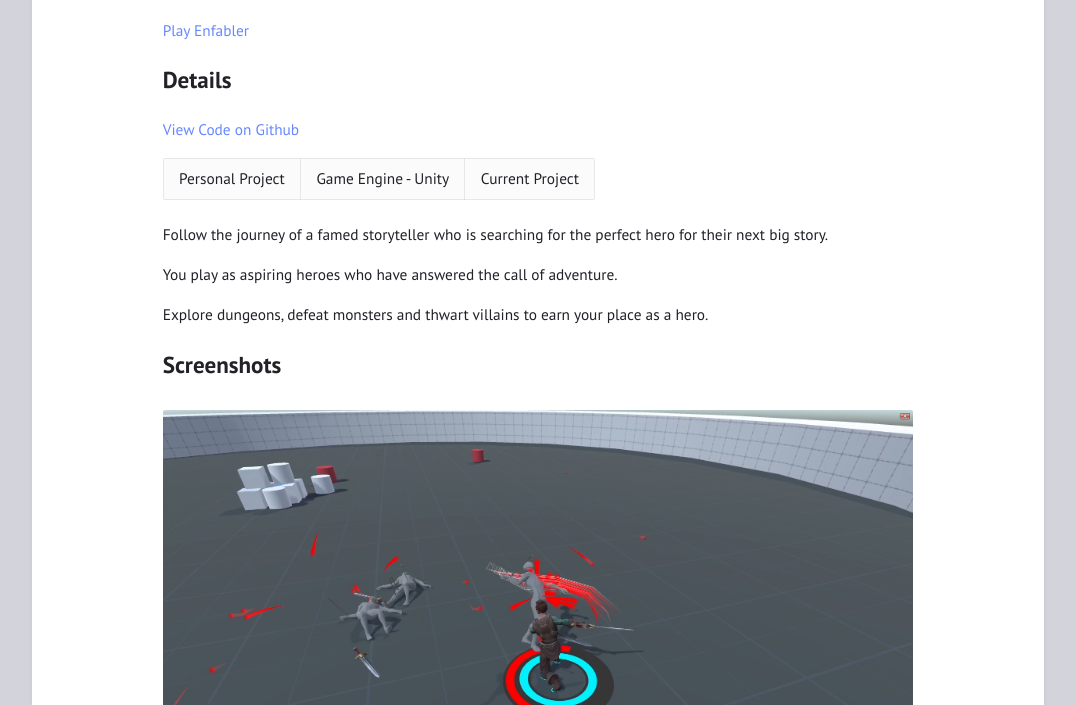
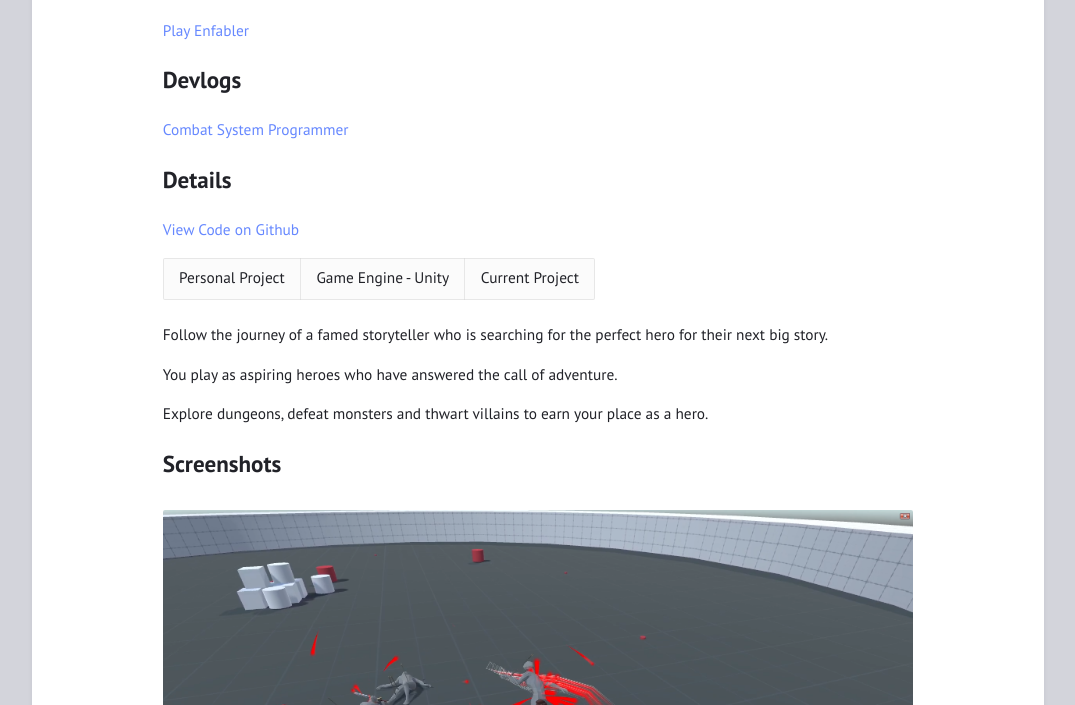
Before and after one commit to andrewscott02/andrewscott02.github.io, a Jekyll site: the page built from projects/enfabler.md, in a window 1280 px wide and 900 px high, scrolled down 417 px, cut to the strip 195-900 px from the top of the window. Shown: the whole strip, without its empty margins (102-1177 px from the left). Built offline with Jekyll 4.4.1, drawn with Linux system fonts in a browser that asks for light colours.

Commit message:
Update enfabler.md

```diff
--- a/projects/enfabler.md
+++ b/projects/enfabler.md
@@ -7,6 +7,10 @@ permalink: /projects/enfabler
 
 {% include embed.html url="https://www.youtube.com/embed/vU27mIJ5RN0?si=ZuXSUSo7JXUHKsfL" %}
 [Play Enfabler](https://andrewjscott02.itch.io/enfabler)
+
+## Devlogs
+
+[Combat System Programmer](https://andrewscott02.github.io/enfabler1/)
 
 ## Details
 
```
